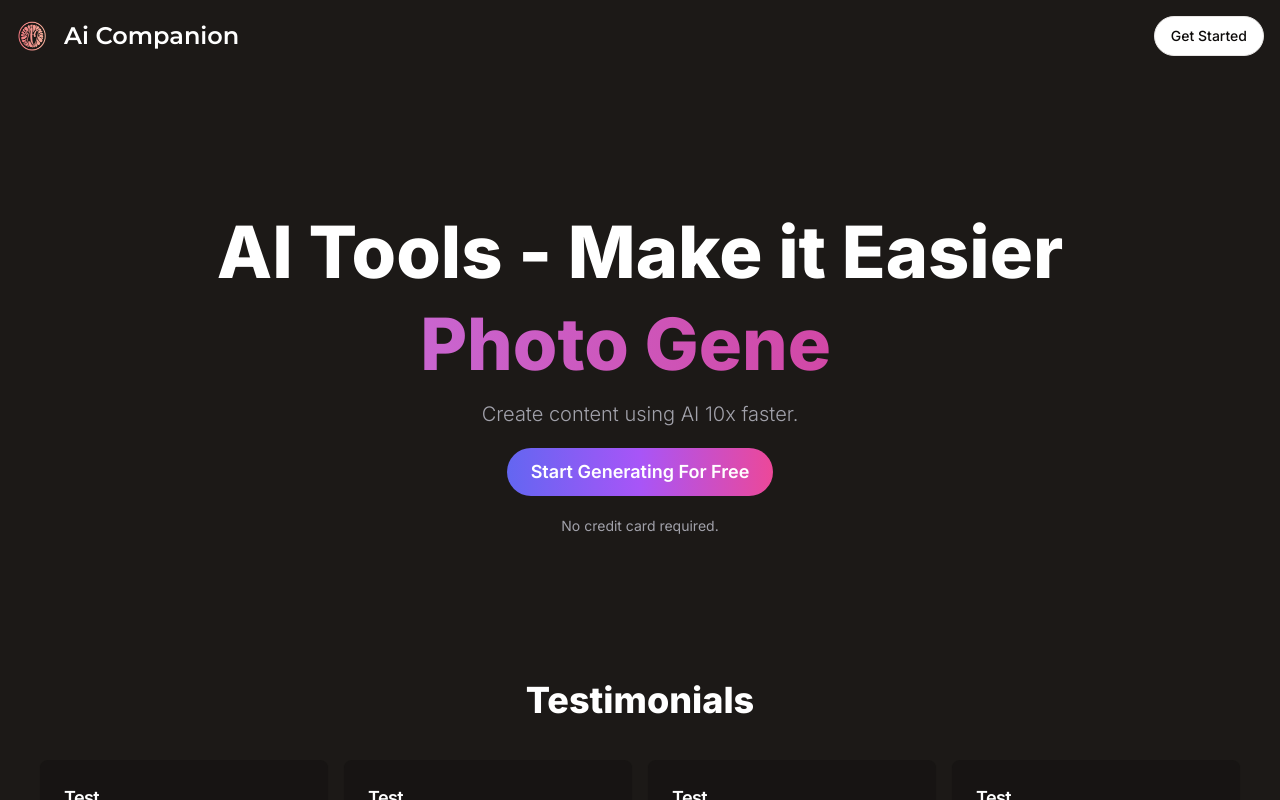
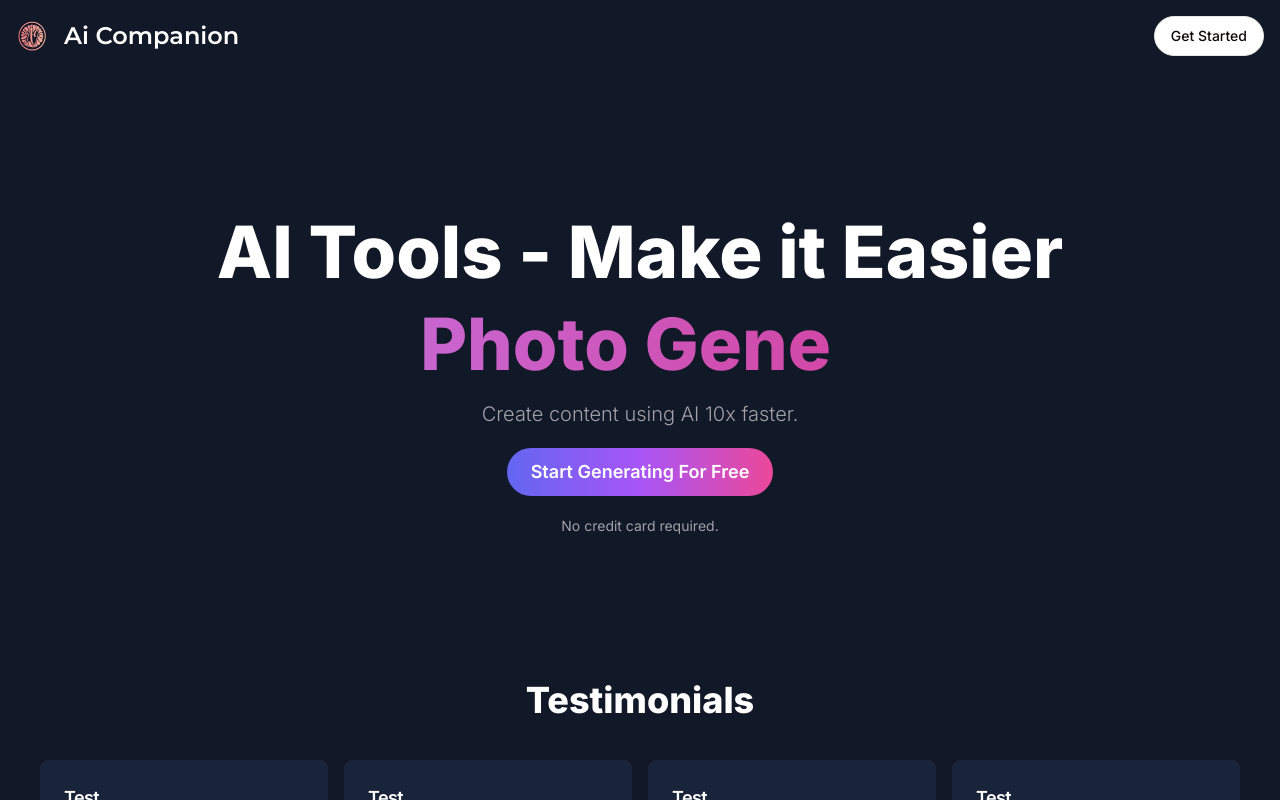
Before and after one commit to RabGH/aisaas, a Next.js app: page / in a window 1280 px wide. Built offline with nearby package versions, Linux system fonts and the light colour scheme; no server answers.

Commit message:
Change color layout & landing page

```diff
--- a/app/(landing)/layout.tsx
+++ b/app/(landing)/layout.tsx
@@ -1,6 +1,6 @@
 const LandingLayout = ({ children }: { children: React.ReactNode }) => {
   return (
-    <main className="h-full bg-[#1c1917] overflow-auto">
+    <main className="h-full bg-[#111827] overflow-auto">
       <div className="mx-auto max-w-screen-xl h-full w-full">{children}</div>
     </main>
   );
--- a/components/landing/landing-content.tsx
+++ b/components/landing/landing-content.tsx
@@ -43,7 +43,7 @@
         {testimonials.map((item) => (
           <Card
             key={item.description}
-            className="bg-[#0a0a0a43] border-none text-white"
+            className="bg-[#192339] border-none text-white"
           >
             <CardHeader>
               <CardTitle className="flex items-center gap-x-2">
--- a/components/sidebar.tsx
+++ b/components/sidebar.tsx
@@ -20,7 +20,7 @@
 const SideBar = ({ apiLimitCount }: SidebarProps) => {
   const pathname = usePathname();
   return (
-    <div className="space-y-4 py-4 flex flex-col h-full bg-[#1c1917] text-white">
+    <div className="space-y-4 py-4 flex flex-col h-full bg-[#111827] text-white">
       <div className="px-3 py-2 flex-1">
         {/* Logo */}
         <Link href="/dashboard" className="flex items-center pl-3 mb-14">
```
